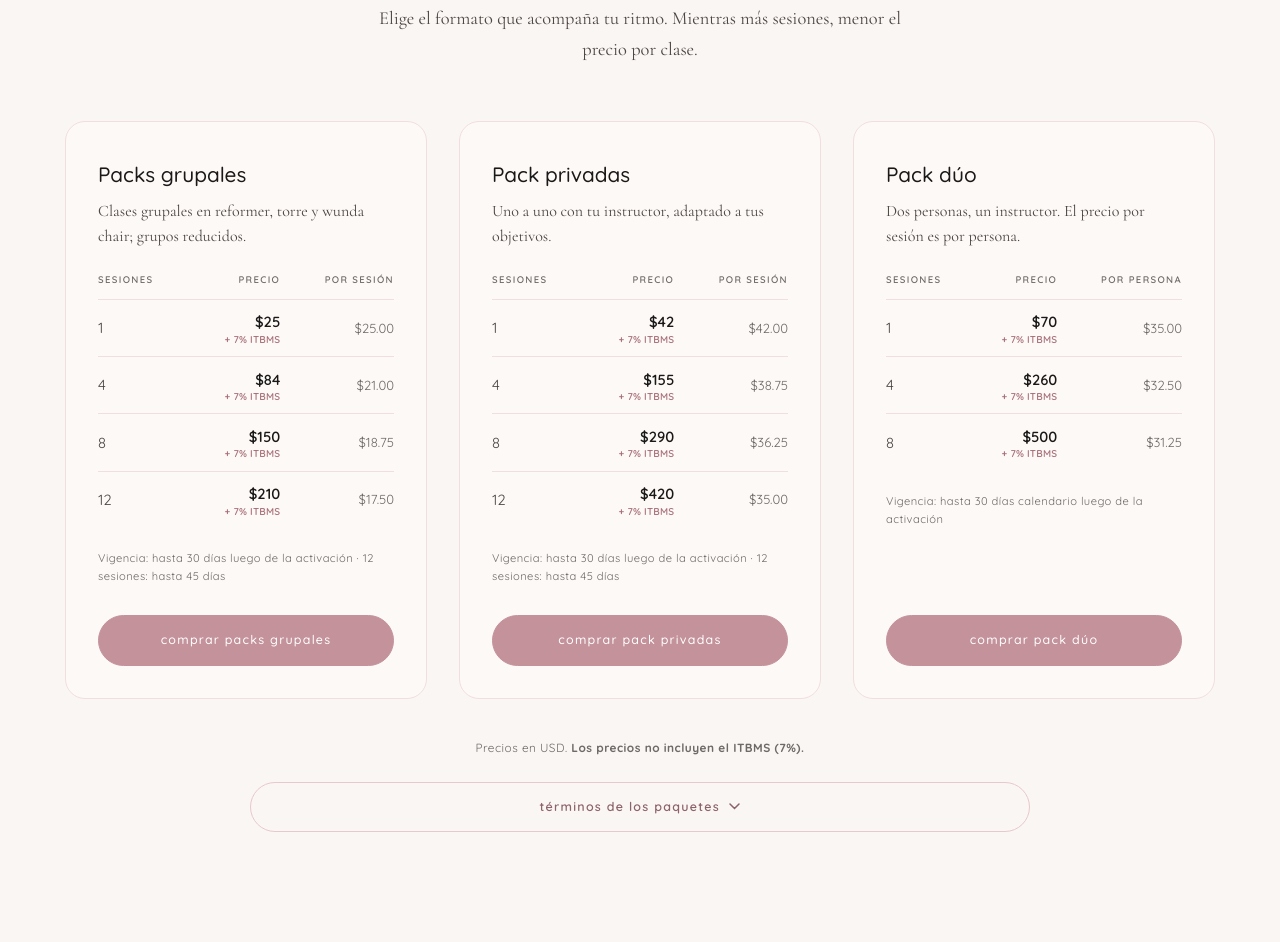
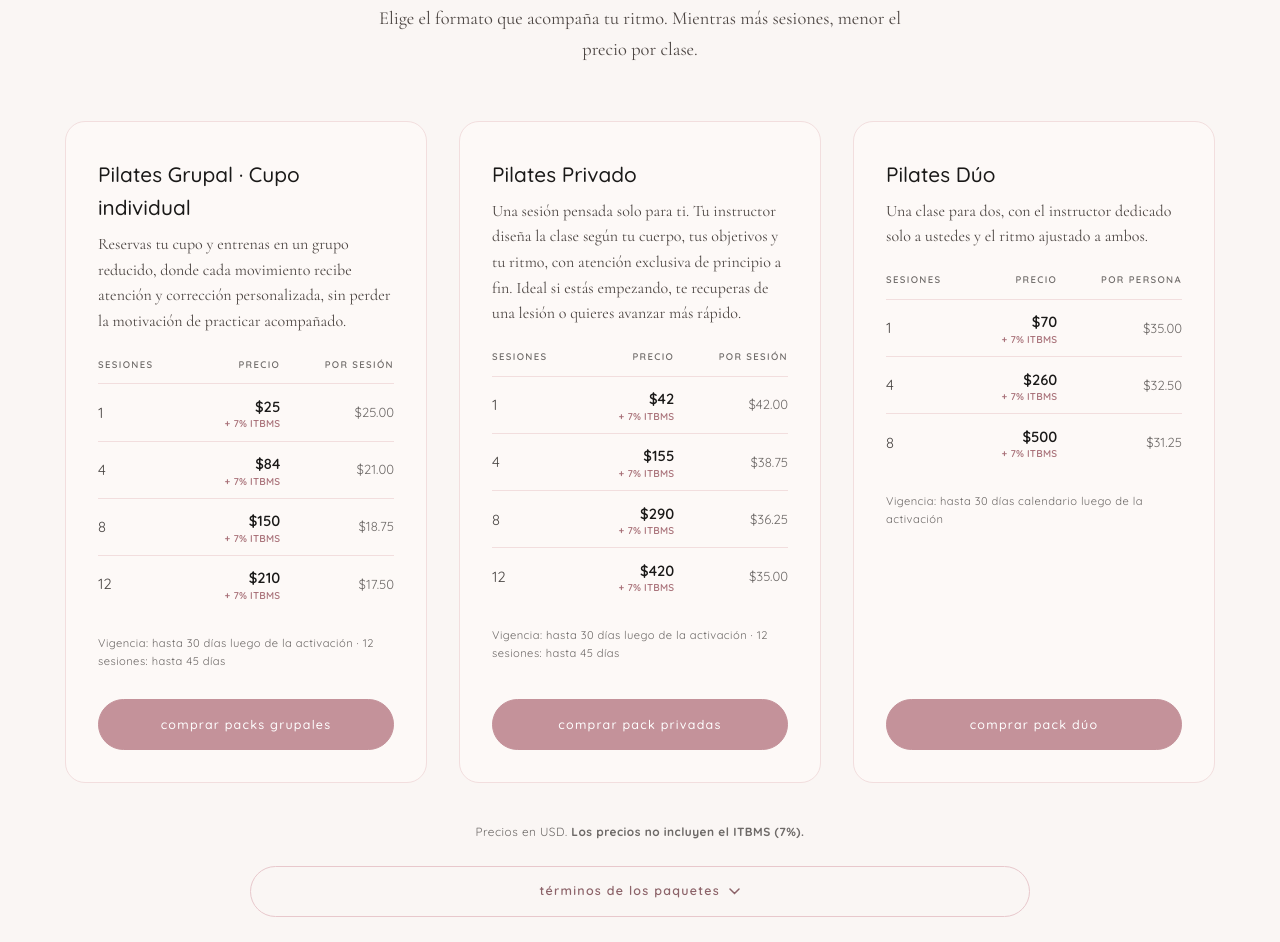
Before and after one commit to HenryGlo/landing-lumavitae, a plain HTML site: page index.html in a window 1280 px wide. Shown: the part 3406-4348 px from the top of the page. Drawn offline with nearby package versions, Linux system fonts and the light colour scheme.

Commit message:
Planes: nombres y descripciones nuevos (grupal, privado, dúo)
Co-Authored-By: Claude Opus 5.5 <noreply@anthropic.com>

```diff
--- a/index.html
+++ b/index.html
@@ -1032,8 +1032,8 @@
     <div class="plans-grid">
       <div class="plan-card rv">
         <div class="plan-card-head">
-          <h3 class="plan-name" data-es="Packs grupales" data-en="Group packs">Packs grupales</h3>
-          <p class="plan-desc" data-es="Clases grupales en reformer, torre y wunda chair; grupos reducidos." data-en="Group classes on reformer, tower and wunda chair; small groups.">Clases grupales en reformer, torre y wunda chair; grupos reducidos.</p>
+          <h3 class="plan-name" data-es="Pilates Grupal &#183; Cupo individual" data-en="Group Pilates &#183; Individual spot">Pilates Grupal &#183; Cupo individual</h3>
+          <p class="plan-desc" data-es="Reservas tu cupo y entrenas en un grupo reducido, donde cada movimiento recibe atenci&#243;n y correcci&#243;n personalizada, sin perder la motivaci&#243;n de practicar acompa&#241;ado." data-en="Book your spot and train in a small group, where every movement gets personal attention and correction, with all the motivation of practicing together.">Reservas tu cupo y entrenas en un grupo reducido, donde cada movimiento recibe atenci&#243;n y correcci&#243;n personalizada, sin perder la motivaci&#243;n de practicar acompa&#241;ado.</p>
         </div>
         <div class="plan-table-wrap">
           <table class="plan-table">
@@ -1058,8 +1058,8 @@
             </div>
       <div class="plan-card rv rv-d1">
         <div class="plan-card-head">
-          <h3 class="plan-name" data-es="Pack privadas" data-en="Private pack">Pack privadas</h3>
-          <p class="plan-desc" data-es="Uno a uno con tu instructor, adaptado a tus objetivos." data-en="One on one with your instructor, adapted to your goals.">Uno a uno con tu instructor, adaptado a tus objetivos.</p>
+          <h3 class="plan-name" data-es="Pilates Privado" data-en="Private Pilates">Pilates Privado</h3>
+          <p class="plan-desc" data-es="Una sesi&#243;n pensada solo para ti. Tu instructor dise&#241;a la clase seg&#250;n tu cuerpo, tus objetivos y tu ritmo, con atenci&#243;n exclusiva de principio a fin. Ideal si est&#225;s empezando, te recuperas de una lesi&#243;n o quieres avanzar m&#225;s r&#225;pido." data-en="A session designed just for you. Your instructor builds the class around your body, your goals and your pace, with undivided attention from start to finish. Ideal if you are just starting, recovering from an injury or want to progress faster.">Una sesi&#243;n pensada solo para ti. Tu instructor dise&#241;a la clase seg&#250;n tu cuerpo, tus objetivos y tu ritmo, con atenci&#243;n exclusiva de principio a fin. Ideal si est&#225;s empezando, te recuperas de una lesi&#243;n o quieres avanzar m&#225;s r&#225;pido.</p>
         </div>
         <div class="plan-table-wrap">
           <table class="plan-table">
@@ -1084,8 +1084,8 @@
             </div>
       <div class="plan-card rv rv-d2">
         <div class="plan-card-head">
-          <h3 class="plan-name" data-es="Pack d&uacute;o" data-en="Duo pack">Pack d&uacute;o</h3>
-          <p class="plan-desc" data-es="Dos personas, un instructor. El precio por sesi&oacute;n es por persona." data-en="Two people, one instructor. The per-session price is per person.">Dos personas, un instructor. El precio por sesi&oacute;n es por persona.</p>
+          <h3 class="plan-name" data-es="Pilates D&#250;o" data-en="Duo Pilates">Pilates D&#250;o</h3>
+          <p class="plan-desc" data-es="Una clase para dos, con el instructor dedicado solo a ustedes y el ritmo ajustado a ambos." data-en="A class for two, with the instructor dedicated only to you and the pace adjusted to both.">Una clase para dos, con el instructor dedicado solo a ustedes y el ritmo ajustado a ambos.</p>
         </div>
         <div class="plan-table-wrap">
           <table class="plan-table">
```
